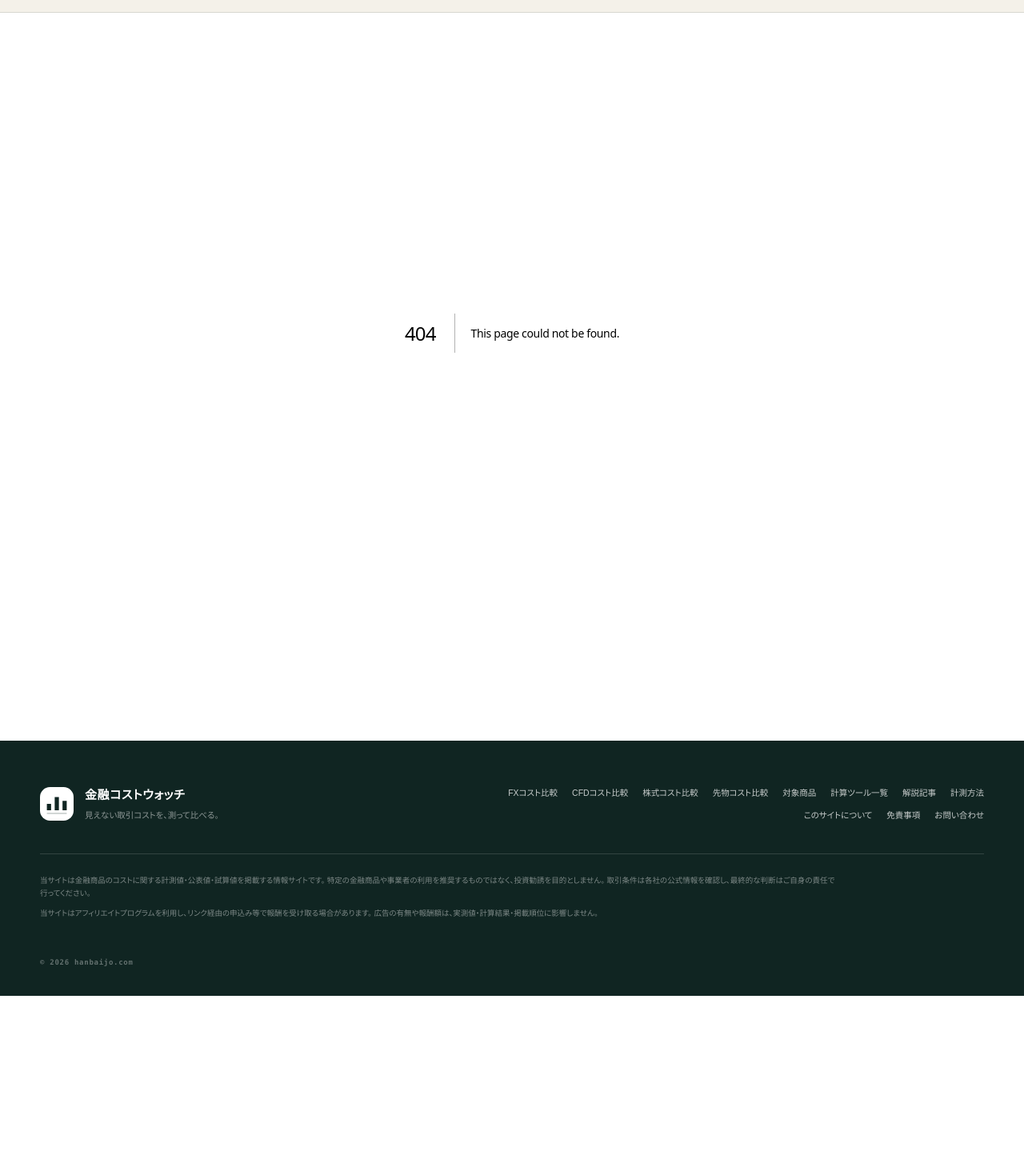
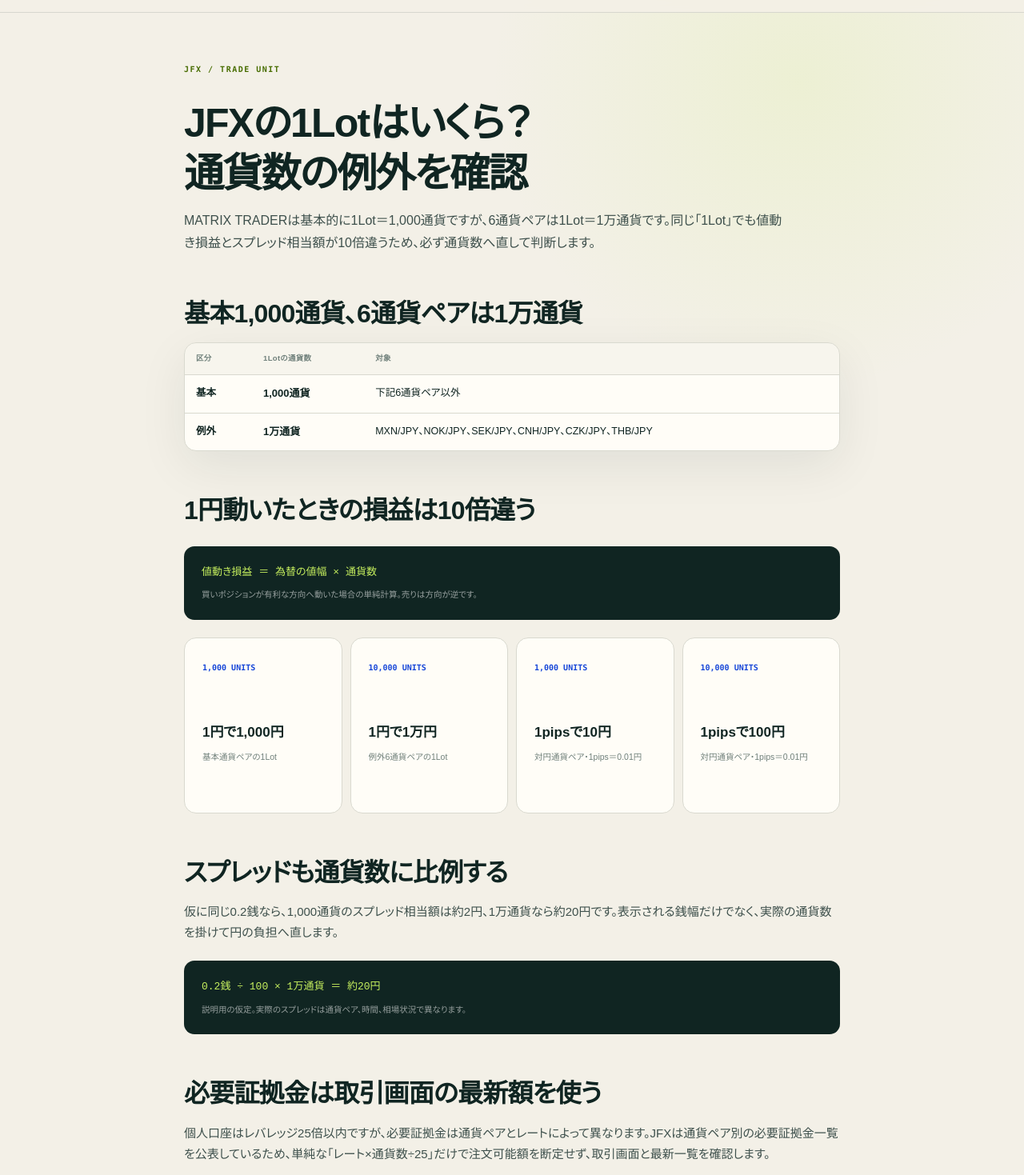
Before and after one commit to mrok18/hanbaijo, a Next.js app: page /articles/jfx-lot-trade-unit in a window 1280 px wide. Before the commit this address had no page. Shown: the part 61-1530 px from the top of the page at 80% size. Before the commit the page ends 1306 px from the top, so only its background shows below. Built offline with nearby package versions, Linux system fonts and the light colour scheme.

Commit message:
content: clarify JFX lot units

```diff
--- /dev/null
+++ b/app/articles/jfx-lot-trade-unit/page.tsx
@@ -0,0 +1,52 @@
+import Link from 'next/link';
+
+export const metadata = {
+  title: 'JFXの1Lotはいくら？1,000通貨・1万通貨の例外と損益を計算',
+  description: 'JFX MATRIX TRADERの基本1Lot＝1,000通貨と、メキシコペソ円など6通貨ペアの1Lot＝1万通貨を整理。損益・スプレッド・必要証拠金を計算します。',
+};
+
+const EXCEPTIONS = ['MXN/JPY', 'NOK/JPY', 'SEK/JPY', 'CNH/JPY', 'CZK/JPY', 'THB/JPY'] as const;
+
+export default function Page() {
+  return <article>
+    <p className="page-kicker">JFX / TRADE UNIT</p>
+    <h1>JFXの1Lotはいくら？<br />通貨数の例外を確認</h1>
+    <p className="lede">MATRIX TRADERは基本的に1Lot＝1,000通貨ですが、6通貨ペアは1Lot＝1万通貨です。同じ「1Lot」でも値動き損益とスプレッド相当額が10倍違うため、必ず通貨数へ直して判断します。</p>
+
+    <h2>基本1,000通貨、6通貨ペアは1万通貨</h2>
+    <div className="data-panel"><div className="table-scroll"><table className="rates comparison-table"><thead><tr><th>区分</th><th>1Lotの通貨数</th><th>対象</th></tr></thead><tbody>
+      <tr><td className="ex-name">基本</td><td><strong>1,000通貨</strong></td><td>下記6通貨ペア以外</td></tr>
+      <tr><td className="ex-name">例外</td><td><strong>1万通貨</strong></td><td>{EXCEPTIONS.join('、')}</td></tr>
+    </tbody></table></div></div>
+
+    <h2>1円動いたときの損益は10倍違う</h2>
+    <div className="formula-box"><code>値動き損益 ＝ 為替の値幅 × 通貨数</code><small>買いポジションが有利な方向へ動いた場合の単純計算。売りは方向が逆です。</small></div>
+    <div className="fx-metric-grid">
+      <article><b>1,000 UNITS</b><h3>1円で1,000円</h3><p>基本通貨ペアの1Lot</p></article>
+      <article><b>10,000 UNITS</b><h3>1円で1万円</h3><p>例外6通貨ペアの1Lot</p></article>
+      <article><b>1,000 UNITS</b><h3>1pipsで10円</h3><p>対円通貨ペア・1pips＝0.01円</p></article>
+      <article><b>10,000 UNITS</b><h3>1pipsで100円</h3><p>対円通貨ペア・1pips＝0.01円</p></article>
+    </div>
+
+    <h2>スプレッドも通貨数に比例する</h2>
+    <p>仮に同じ0.2銭なら、1,000通貨のスプレッド相当額は約2円、1万通貨なら約20円です。表示される銭幅だけでなく、実際の通貨数を掛けて円の負担へ直します。</p>
+    <div className="formula-box"><code>0.2銭 ÷ 100 × 1万通貨 ＝ 約20円</code><small>説明用の仮定。実際のスプレッドは通貨ペア、時間、相場状況で異なります。</small></div>
+
+    <h2>必要証拠金は取引画面の最新額を使う</h2>
+    <p>個人口座はレバレッジ25倍以内ですが、必要証拠金は通貨ペアとレートによって異なります。JFXは通貨ペア別の必要証拠金一覧を公表しているため、単純な「レート×通貨数÷25」だけで注文可能額を断定せず、取引画面と最新一覧を確認します。</p>
+    <div className="callout"><strong>必要証拠金は損失上限ではありません</strong><p>レバレッジ取引では預けた証拠金以上の損失が生じる場合があります。Lot数ではなく通貨数、1pips損益、予定損切り幅を使って許容損失から数量を決めてください。</p></div>
+
+    <h2>「52種類」の内訳</h2>
+    <p>JFXの取引ルール本文では、通常の取引通貨ペア46種類と、大口6種類を分けて掲載しています。大口6種類はUSD/JPY、EUR/USD、EUR/JPY、GBP/USD、GBP/JPY、AUD/JPYです。したがって、当サイトでは「52取引銘柄（通常46＋大口6）」と表記し、異なる52通貨ペアとは扱いません。</p>
+
+    <section className="article-sources" aria-labelledby="sources"><h2 id="sources">参照した公式資料</h2><ul>
+      <li><a href="https://www.jfx.co.jp/trading_rule/" target="_blank" rel="noopener noreferrer">JFX「取引ルール」</a></li>
+      <li><a href="https://www.jfx.co.jp/pdf/shoukokin_mt.pdf" target="_blank" rel="noopener noreferrer">JFX「必要証拠金一覧表」</a></li>
+    </ul><p>取引単位と銘柄内訳は2026年9月8日に公式ページで再確認しました。条件変更の可能性があるため、注文前に最新情報を確認してください。</p></section>
+
+    <p><Link href="/tools/fx-pip-value-calculator">通貨数から1pipsの損益を計算する →</Link></p>
+    <p><Link href="/tools/fx-position-size-calculator">許容損失から取引数量を逆算する →</Link></p>
+    <p><Link href="/articles/jfx-losscut-margin-shortage">JFXのロスカットと不足金を確認する →</Link></p>
+    <p><Link href="/fx/jfx">JFXの取引条件一覧へ →</Link></p>
+  </article>;
+}
--- a/app/articles/posts.ts
+++ b/app/articles/posts.ts
@@ -1,4 +1,5 @@
 export const POSTS = [
+  { slug: 'jfx-lot-trade-unit', category: 'FX・JFX', title: 'JFXの1Lotはいくら？1,000通貨・1万通貨の例外', desc: '基本1Lot＝1,000通貨と6通貨ペアの1万通貨例外を分け、値動き損益・pips・スプレッド相当額を計算する。' },
   { slug: 'jfx-losscut-margin-shortage', category: 'FX・JFX', title: 'JFXのロスカット基準は？有効証拠金・必要証拠金と不足金', desc: '数秒間隔の判定、全ポジション決済、レート停止時の扱い、不足金の差入れ期限を公式書面から整理する。' },
   { slug: 'jfx-scalping-spread-cost', category: 'FX・JFX', title: 'JFXはスキャルピング向き？米ドル円の時間帯別スプレッドを計算', desc: '米ドル/円0.2銭と早朝5.9銭を、1,000通貨・1万通貨・取引回数ごとの円コストへ換算する。' },
   { slug: 'nikkei225-micro-profit-loss', category: '先物・日経225', title: '日経225マイクロは1円・1ティックでいくら？損益早見表', desc: '日経225マイクロ先物の10倍という取引単位と5円の呼値から、1枚の値動き損益と手数料分岐を計算する。' },
--- a/app/fx/jfx/page.tsx
+++ b/app/fx/jfx/page.tsx
@@ -12,6 +12,7 @@ export const metadata = {
 export default function Page() {
   if (!provider) notFound();
   return <FxProviderFactSheet provider={provider} relatedArticles={[
+    { href: '/articles/jfx-lot-trade-unit', title: 'JFXの1Lotと通貨数の例外', description: '基本1,000通貨と6通貨ペアの1万通貨を分け、損益とスプレッド相当額を計算します。' },
     { href: '/articles/jfx-losscut-margin-shortage', title: 'JFXのロスカットと不足金', description: '有効証拠金と必要証拠金の基準、判定間隔、急変時に不足金が残る場合を整理します。' },
     { href: '/articles/jfx-scalping-spread-cost', title: 'JFXの時間帯別スプレッドを計算', description: '米ドル/円0.2銭と早朝5.9銭を、取引数量と回数から円コストへ換算します。' },
     { href: '/articles/fx-spread-cost', title: 'スプレッドを円に直す方法', description: '銭・pips表示を実際の取引数量に応じた円の負担へ直します。' },
--- a/app/fx/minimum-trade-unit-comparison/page.tsx
+++ b/app/fx/minimum-trade-unit-comparison/page.tsx
@@ -58,7 +58,7 @@ const PROVIDERS = [
     notional: '15万円',
     margin: '6,000円',
     exception: 'MXN/JPY・NOK/JPYなど6通貨ペアは1万通貨から',
-    source: 'https://www.jfx.co.jp/trading_rule/index.html',
+    source: 'https://www.jfx.co.jp/trading_rule/',
   },
   {
     name: 'みんなのFX',
@@ -159,6 +159,7 @@ export default function Page() {
       </section>
 
       <div className="comparison-actions">
+        <Link className="button secondary" href="/articles/jfx-lot-trade-unit">JFXの1Lot例外を詳しく見る</Link>
         <Link className="button primary" href="/tools/cost-calculator">自分の数量でコストを試算</Link>
         <Link className="button secondary" href="/fx">FXコスト比較へ戻る</Link>
       </div>
--- a/lib/fx-providers.ts
+++ b/lib/fx-providers.ts
@@ -106,13 +106,13 @@ export const FX_PROVIDERS: Record<string, FxProvider> = {
   jfx: {
     slug: 'jfx',
     name: 'JFX MATRIX TRADER',
-    headline: '52通貨ペア。基本1,000通貨単位から。',
+    headline: '52取引銘柄。通常46＋大口6を分けて確認。',
     summary: '通貨ペア数、最低取引単位、通常取引とロスカット時の手数料を、公式取引ルールから整理します。',
     minTrade: '基本1,000通貨単位',
     costFocus: '取引・入出金・ロスカットの各手数料とスプレッドを分離',
     caution: 'MXN/JPY、NOK/JPY、SEK/JPY、CNH/JPY、CZK/JPY、THB/JPYは1Lotが1万通貨です。',
     facts: [
-      { label: '通貨ペア', value: '52種類', note: '公式取引ルール掲載' },
+      { label: '取引銘柄', value: '通常46＋大口6', note: '大口6は通常銘柄と通貨ペアが重複' },
       { label: '最低取引単位', value: '基本1,000通貨', note: '一部は1万通貨' },
       { label: '取引手数料', value: '0円', note: 'インターネット取引' },
       { label: 'ロスカット手数料', value: '0円', note: 'スプレッド等は別' },
```
